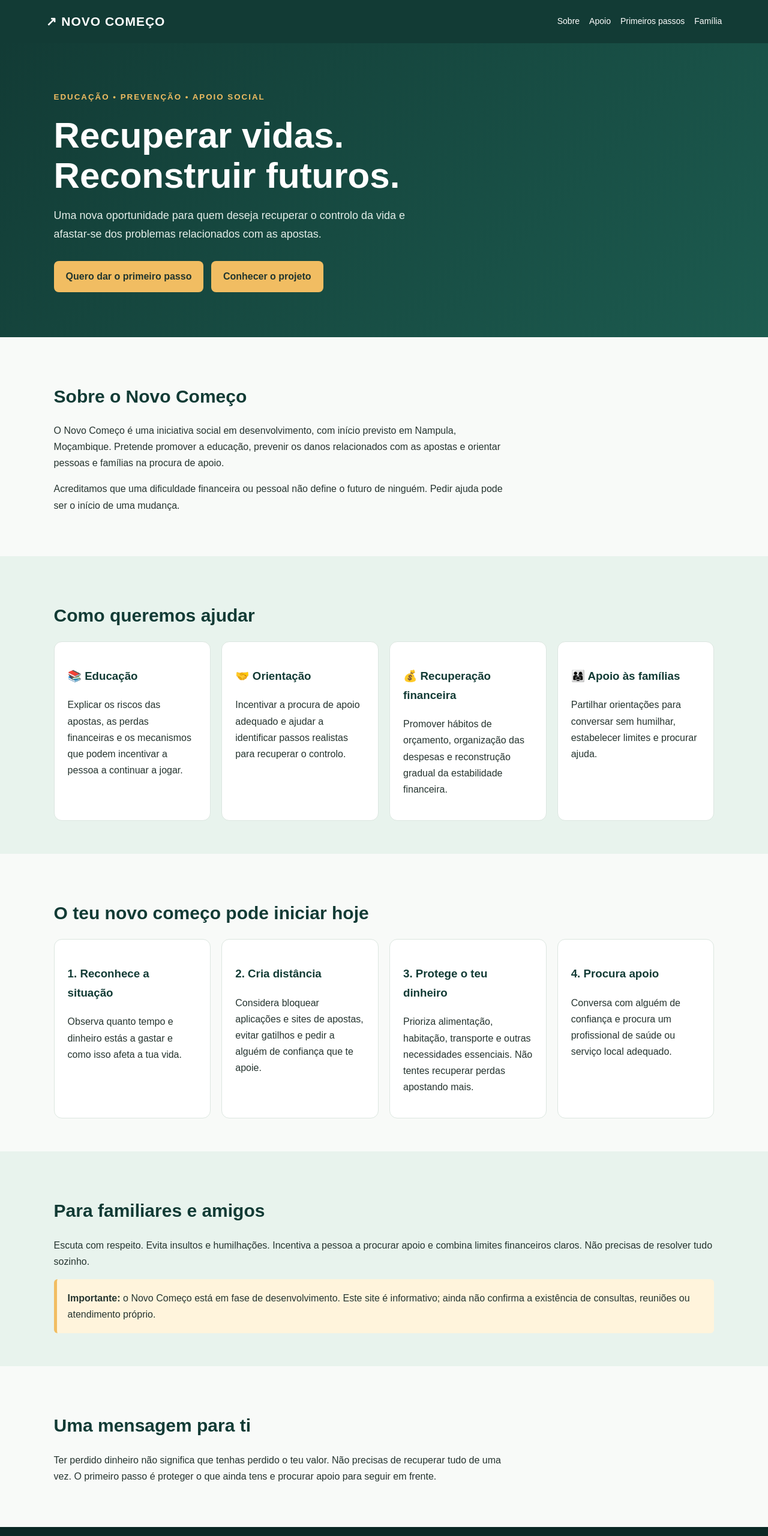
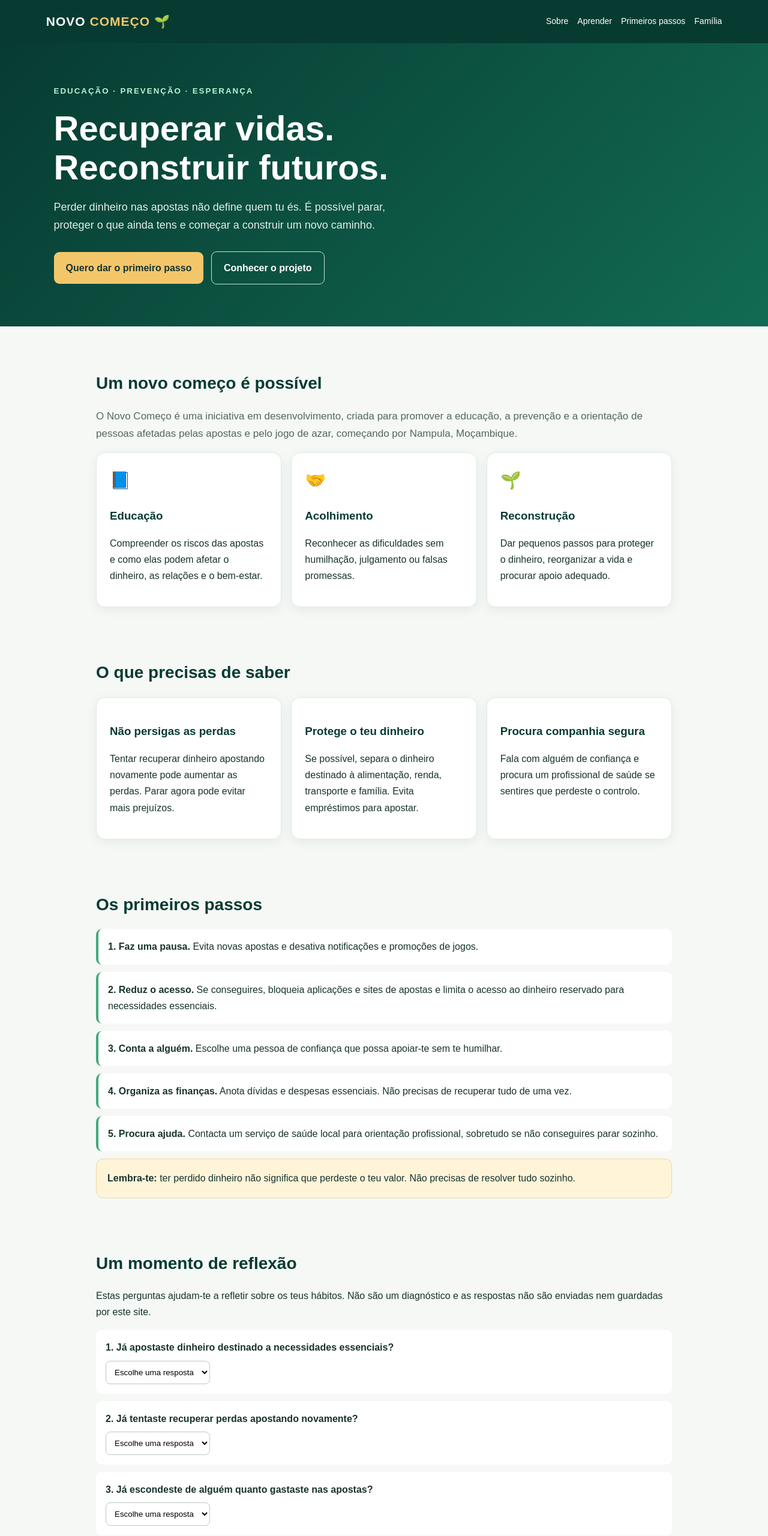
Before and after one commit to omarcharamadane/NOVO-COME-O, a plain HTML site: page index.html in a window 1280 px wide. Shown: the top 2560 px of the page at 60% size. Drawn offline with Linux system fonts and the light colour scheme.

Commit message:
Update index.html
Melhorar design do Novo Começo

```diff
--- a/index.html
+++ b/index.html
@@ -1,105 +1,151 @@
+
 <!DOCTYPE html>
 <html lang="pt">
 <head>
 <meta charset="UTF-8">
-<meta name="viewport" content="width=device-width, initial-scale=1">
-<meta name="description" content="Novo Começo: educação, prevenção e apoio social relacionados com problemas de apostas em Moçambique.">
-<title>Novo Começo — Recuperar vidas</title>
+<meta name="viewport" content="width=device-width, initial-scale=1.0">
+<meta name="theme-color" content="#073b32">
+<meta name="description" content="Novo Começo: educação, prevenção e apoio para quem deseja recuperar o controlo sobre as apostas.">
+<title>Novo Começo | Recuperar vidas</title>
 <style>
-:root{--verde:#123b35;--verde2:#1c5b4f;--dourado:#f1bd62;--claro:#e8f3ed;--texto:#25342f}
+:root{--green:#073b32;--mint:#b9f4d5;--gold:#f4c66a;--light:#f5f8f5;--text:#18332d}
 *{box-sizing:border-box}
 html{scroll-behavior:smooth}
-body{margin:0;font-family:Arial,sans-serif;color:var(--texto);line-height:1.7;background:#f8faf8}
-header{background:var(--verde);color:white;padding:18px 6%;display:flex;justify-content:space-between;align-items:center;flex-wrap:wrap;gap:12px}
-.logo{font-size:21px;font-weight:bold;letter-spacing:1px}
-nav{display:flex;gap:16px;flex-wrap:wrap}
+body{margin:0;font-family:Arial,Helvetica,sans-serif;background:var(--light);color:var(--text);line-height:1.7}
+header{background:var(--green);color:white;padding:18px 6%;display:flex;align-items:center;justify-content:space-between;gap:12px;flex-wrap:wrap}
+.brand{font-size:21px;font-weight:900;letter-spacing:1px}
+.brand span{color:var(--gold)}
+nav{display:flex;gap:15px;flex-wrap:wrap}
 nav a{color:white;text-decoration:none;font-size:14px}
-.hero{background:linear-gradient(135deg,var(--verde),var(--verde2));color:white;padding:75px 7%}
-.hero small{color:var(--dourado);font-weight:bold;letter-spacing:2px}
-h1{font-size:clamp(36px,7vw,60px);line-height:1.12;margin:18px 0}
-.hero p{font-size:18px;max-width:650px;color:#e4eee9}
-.btn{display:inline-block;background:var(--dourado);color:#20352e;text-decoration:none;font-weight:bold;padding:12px 20px;border-radius:8px;margin:12px 8px 0 0}
-section{padding:55px 7%;scroll-margin-top:15px}
-h2{color:var(--verde);font-size:30px;line-height:1.25}
-.intro{max-width:760px}
-.cards{display:grid;grid-template-columns:repeat(auto-fit,minmax(220px,1fr));gap:18px}
-.card{background:white;padding:22px;border-radius:13px;border:1px solid #dce6e0}
-.card h3{color:var(--verde)}
-.soft{background:var(--claro)}
-li{margin-bottom:10px}
-.notice{background:#fff4dc;padding:18px;border-left:5px solid var(--dourado);border-radius:6px}
-footer{background:#0b2925;color:white;padding:30px 7%}
-footer p{color:#dce8e3}
-a{overflow-wrap:anywhere}
-@media(max-width:500px){header{align-items:flex-start}nav{gap:10px}.hero{padding:50px 6%}section{padding:40px 6%}}
+.hero{background:linear-gradient(135deg,#073b32,#126b53);color:white;padding:65px 7% 70px}
+.hero small{color:var(--mint);font-weight:bold;letter-spacing:2px}
+h1{font-size:clamp(36px,8vw,58px);line-height:1.12;margin:18px 0}
+.hero p{font-size:18px;max-width:600px;color:#e0eee8}
+.btn{display:inline-block;padding:13px 20px;border-radius:9px;text-decoration:none;font-weight:bold;margin:10px 8px 0 0}
+.btn-gold{background:var(--gold);color:#18332d}
+.btn-light{border:1px solid #c5e6d8;color:white}
+main{max-width:1000px;margin:auto;padding:20px}
+section{padding:34px 0}
+h2{font-size:28px;line-height:1.25;color:var(--green)}
+.intro{font-size:17px;color:#536760}
+.grid{display:grid;grid-template-columns:repeat(auto-fit,minmax(220px,1fr));gap:16px}
+.card{background:white;border:1px solid #e0e9e2;border-radius:15px;padding:22px;box-shadow:0 5px 18px #173c3010}
+.card .symbol{font-size:28px}
+.card h3{color:var(--green);margin-bottom:8px}
+.steps{counter-reset:step}
+.step{background:white;margin:12px 0;padding:16px;border-radius:10px;border-left:4px solid #42a77b}
+.notice{background:#fff4d8;padding:18px;border-radius:12px;border:1px solid #f0d69b}
+.question{background:white;padding:16px;margin:12px 0;border-radius:10px}
+.question label{display:block;font-weight:bold;margin-bottom:8px}
+select{padding:10px;border:1px solid #bbc9c0;border-radius:8px;max-width:100%;background:white}
+button{background:var(--green);color:white;border:0;padding:13px 18px;border-radius:8px;font-weight:bold;font-size:15px}
+#resultado{margin-top:18px;padding:16px;border-radius:10px;background:#e2f5e9;display:none}
+footer{background:#062c26;color:#e4eee9;padding:30px 7%;text-align:center}
+footer p{margin:6px}
+a:focus,button:focus,select:focus{outline:3px solid var(--gold);outline-offset:3px}
+@media(max-width:480px){header{padding:16px 5%}.hero{padding:45px 6%}main{padding:16px}nav{gap:10px}}
 </style>
 </head>
 <body>
 <header>
-<div class="logo">↗ NOVO COMEÇO</div>
+  <div class="brand">NOVO <span>COMEÇO</span> 🌱</div>
   <nav>
     <a href="#sobre">Sobre</a>
-<a href="#apoio">Apoio</a>
+    <a href="#aprender">Aprender</a>
     <a href="#passos">Primeiros passos</a>
     <a href="#familia">Família</a>
   </nav>
 </header>
 
-<main>
 <div class="hero">
-<small>EDUCAÇÃO • PREVENÇÃO • APOIO SOCIAL</small>
+  <small>EDUCAÇÃO · PREVENÇÃO · ESPERANÇA</small>
   <h1>Recuperar vidas.<br>Reconstruir futuros.</h1>
-<p>Uma nova oportunidade para quem deseja recuperar o controlo da vida e afastar-se dos problemas relacionados com as apostas.</p>
-<a class="btn" href="#passos">Quero dar o primeiro passo</a>
-<a class="btn" href="#sobre">Conhecer o projeto</a>
+  <p>Perder dinheiro nas apostas não define quem tu és. É possível parar, proteger o que ainda tens e começar a construir um novo caminho.</p>
+  <a class="btn btn-gold" href="#passos">Quero dar o primeiro passo</a>
+  <a class="btn btn-light" href="#sobre">Conhecer o projeto</a>
 </div>
 
+<main>
 <section id="sobre">
-<div class="intro">
-<h2>Sobre o Novo Começo</h2>
-<p>O Novo Começo é uma iniciativa social em desenvolvimento, com início previsto em Nampula, Moçambique. Pretende promover a educação, prevenir os danos relacionados com as apostas e orientar pessoas e famílias na procura de apoio.</p>
-<p>Acreditamos que uma dificuldade financeira ou pessoal não define o futuro de ninguém. Pedir ajuda pode ser o início de uma mudança.</p>
+  <h2>Um novo começo é possível</h2>
+  <p class="intro">O Novo Começo é uma iniciativa em desenvolvimento, criada para promover a educação, a prevenção e a orientação de pessoas afetadas pelas apostas e pelo jogo de azar, começando por Nampula, Moçambique.</p>
+  <div class="grid">
+    <article class="card"><div class="symbol">📘</div><h3>Educação</h3><p>Compreender os riscos das apostas e como elas podem afetar o dinheiro, as relações e o bem-estar.</p></article>
+    <article class="card"><div class="symbol">🤝</div><h3>Acolhimento</h3><p>Reconhecer as dificuldades sem humilhação, julgamento ou falsas promessas.</p></article>
+    <article class="card"><div class="symbol">🌱</div><h3>Reconstrução</h3><p>Dar pequenos passos para proteger o dinheiro, reorganizar a vida e procurar apoio adequado.</p></article>
   </div>
 </section>
 
-<section class="soft" id="apoio">
-<h2>Como queremos ajudar</h2>
-<div class="cards">
-<div class="card"><h3>📚 Educação</h3><p>Explicar os riscos das apostas, as perdas financeiras e os mecanismos que podem incentivar a pessoa a continuar a jogar.</p></div>
-<div class="card"><h3>🤝 Orientação</h3><p>Incentivar a procura de apoio adequado e ajudar a identificar passos realistas para recuperar o controlo.</p></div>
-<div class="card"><h3>💰 Recuperação financeira</h3><p>Promover hábitos de orçamento, organização das despesas e reconstrução gradual da estabilidade financeira.</p></div>
-<div class="card"><h3>👨‍👩‍👧 Apoio às famílias</h3><p>Partilhar orientações para conversar sem humilhar, estabelecer limites e procurar ajuda.</p></div>
+<section id="aprender">
+  <h2>O que precisas de saber</h2>
+  <div class="grid">
+    <article class="card"><h3>Não persigas as perdas</h3><p>Tentar recuperar dinheiro apostando novamente pode aumentar as perdas. Parar agora pode evitar mais prejuízos.</p></article>
+    <article class="card"><h3>Protege o teu dinheiro</h3><p>Se possível, separa o dinheiro destinado à alimentação, renda, transporte e família. Evita empréstimos para apostar.</p></article>
+    <article class="card"><h3>Procura companhia segura</h3><p>Fala com alguém de confiança e procura um profissional de saúde se sentires que perdeste o controlo.</p></article>
   </div>
 </section>
 
 <section id="passos">
-<h2>O teu novo começo pode iniciar hoje</h2>
-<div class="cards">
-<div class="card"><h3>1. Reconhece a situação</h3><p>Observa quanto tempo e dinheiro estás a gastar e como isso afeta a tua vida.</p></div>
-<div class="card"><h3>2. Cria distância</h3><p>Considera bloquear aplicações e sites de apostas, evitar gatilhos e pedir a alguém de confiança que te apoie.</p></div>
-<div class="card"><h3>3. Protege o teu dinheiro</h3><p>Prioriza alimentação, habitação, transporte e outras necessidades essenciais. Não tentes recuperar perdas apostando mais.</p></div>
-<div class="card"><h3>4. Procura apoio</h3><p>Conversa com alguém de confiança e procura um profissional de saúde ou serviço local adequado.</p></div>
+  <h2>Os primeiros passos</h2>
+  <div class="step"><strong>1. Faz uma pausa.</strong> Evita novas apostas e desativa notificações e promoções de jogos.</div>
+  <div class="step"><strong>2. Reduz o acesso.</strong> Se conseguires, bloqueia aplicações e sites de apostas e limita o acesso ao dinheiro reservado para necessidades essenciais.</div>
+  <div class="step"><strong>3. Conta a alguém.</strong> Escolhe uma pessoa de confiança que possa apoiar-te sem te humilhar.</div>
+  <div class="step"><strong>4. Organiza as finanças.</strong> Anota dívidas e despesas essenciais. Não precisas de recuperar tudo de uma vez.</div>
+  <div class="step"><strong>5. Procura ajuda.</strong> Contacta um serviço de saúde local para orientação profissional, sobretudo se não conseguires parar sozinho.</div>
+  <div class="notice"><strong>Lembra-te:</strong> ter perdido dinheiro não significa que perdeste o teu valor. Não precisas de resolver tudo sozinho.</div>
+</section>
+
+<section id="reflexao">
+  <h2>Um momento de reflexão</h2>
+  <p>Estas perguntas ajudam-te a refletir sobre os teus hábitos. Não são um diagnóstico e as respostas não são enviadas nem guardadas por este site.</p>
+  <form id="reflexaoForm">
+    <div class="question"><label for="q1">1. Já apostaste dinheiro destinado a necessidades essenciais?</label><select id="q1" required><option value="">Escolhe uma resposta</option><option value="sim">Sim</option><option value="nao">Não</option></select></div>
+    <div class="question"><label for="q2">2. Já tentaste recuperar perdas apostando novamente?</label><select id="q2" required><option value="">Escolhe uma resposta</option><option value="sim">Sim</option><option value="nao">Não</option></select></div>
+    <div class="question"><label for="q3">3. Já escondeste de alguém quanto gastaste nas apostas?</label><select id="q3" required><option value="">Escolhe uma resposta</option><option value="sim">Sim</option><option value="nao">Não</option></select></div>
+    <div class="question"><label for="q4">4. Já sentiste que não consegues parar de apostar?</label><select id="q4" required><option value="">Escolhe uma resposta</option><option value="sim">Sim</option><option value="nao">Não</option></select></div>
+    <div class="question"><label for="q5">5. As apostas já prejudicaram as tuas relações, o trabalho ou os estudos?</label><select id="q5" required><option value="">Escolhe uma resposta</option><option value="sim">Sim</option><option value="nao">Não</option></select></div>
+    <button type="submit">Ver orientação</button>
+  </form>
+  <div id="resultado" role="status" aria-live="polite"></div>
+</section>
+
+<section id="familia">
+  <h2>Como ajudar alguém próximo</h2>
+  <div class="card">
+    <p>Escuta sem insultar nem envergonhar. Fala com calma sobre os efeitos das apostas e incentiva a pessoa a procurar apoio profissional.</p>
+    <p>Não precisas de pagar todas as dívidas da pessoa nem de lhe entregar dinheiro para recuperar perdas. Protege também o teu próprio bem-estar.</p>
   </div>
 </section>
 
-<section class="soft" id="familia">
-<h2>Para familiares e amigos</h2>
-<p>Escuta com respeito. Evita insultos e humilhações. Incentiva a pessoa a procurar apoio e combina limites financeiros claros. Não precisas de resolver tudo sozinho.</p>
-<div class="notice"><strong>Importante:</strong> o Novo Começo está em fase de desenvolvimento. Este site é informativo; ainda não confirma a existência de consultas, reuniões ou atendimento próprio.</div>
-</section>
-
-<section>
-<h2>Uma mensagem para ti</h2>
-<p class="intro">Ter perdido dinheiro não significa que tenhas perdido o teu valor. Não precisas de recuperar tudo de uma vez. O primeiro passo é proteger o que ainda tens e procurar apoio para seguir em frente.</p>
+<section id="contacto">
+  <h2>Não precisas de enfrentar isto sozinho</h2>
+  <p class="intro">O Novo Começo ainda está a preparar os seus canais próprios de apoio. Por enquanto, podes procurar orientação num serviço de saúde local. Se estiveres em perigo imediato ou pensares em magoar-te, procura ajuda de emergência e fica junto de alguém de confiança.</p>
+  <div class="notice">Este site é educativo e não substitui acompanhamento médico, psicológico, jurídico ou financeiro. Ainda não confirma consultas, reuniões ou atendimento próprio.</div>
 </section>
 </main>
 
 <footer>
-<div class="logo">NOVO COMEÇO</div>
+  <div class="brand">NOVO <span>COMEÇO</span> 🌱</div>
   <p>Recuperar vidas. Reconstruir futuros.</p>
   <p>Plataforma de Educação, Prevenção e Apoio Social</p>
-<p>Nampula, Moçambique — iniciativa em desenvolvimento.</p>
-<p>Este site não substitui aconselhamento médico, psicológico, jurídico ou financeiro profissional.</p>
+  <p>Nampula, Moçambique · Iniciativa em desenvolvimento</p>
+  <p>© <span id="ano"></span> Novo Começo</p>
 </footer>
+
+<script>
+document.getElementById("ano").textContent = new Date().getFullYear();
+document.getElementById("reflexaoForm").addEventListener("submit", function(e) {
+  e.preventDefault();
+  const respostas = ["q1","q2","q3","q4","q5"].map(id => document.getElementById(id).value);
+  const sim = respostas.filter(r => r === "sim").length;
+  const resultado = document.getElementById("resultado");
+  resultado.style.display = "block";
+  if (sim === 0) {
+    resultado.textContent = "Obrigado pela reflexão. Continua atento aos teus hábitos e evita apostar dinheiro de que precisas.";
+  } else {
+    resultado.textContent = "As tuas respostas sugerem que vale a pena procurar apoio e rever os teus hábitos de aposta. Isto não é um diagnóstico. Fala com alguém de confiança e considera procurar um profissional de saúde. Não precisas de enfrentar isto sozinho.";
+  }
+});
+</script>
 </body>
 </html>
```
Lines whose indentation alone changed are shown as unchanged.
